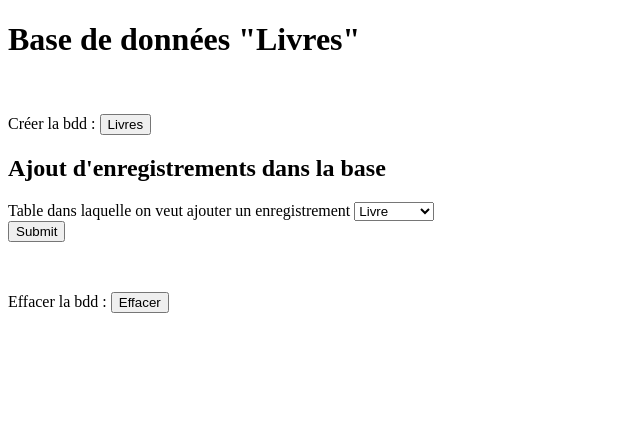
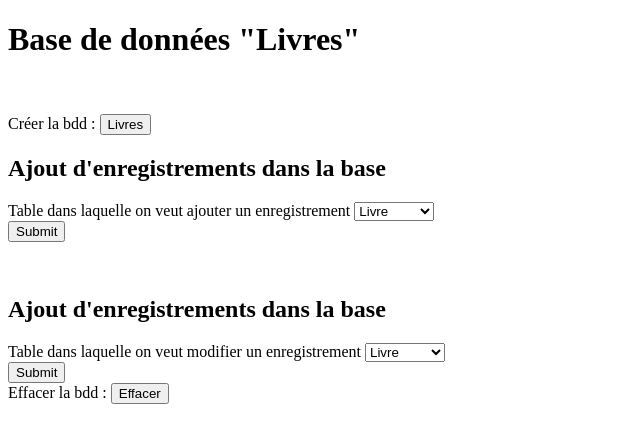
Before and after one commit to leo-hardy/projetBDD, a PHP site: page /Modifbdd.html in a window 1280 px wide. Shown: the top 443 px of the page, without its empty margins (0-640 px from the left). Run offline with PHP 8.4, Linux system fonts and the light colour scheme.

Commit message:
Début de l'implémentation de la modification d'enregistrement

```diff
--- a/Modifbdd.html
+++ b/Modifbdd.html
@@ -119,6 +119,20 @@ onClick="AfficheCatalogue(this.form)"/>
 
 <p>&nbsp;</p>
 
+<h2>Ajout d'enregistrements dans la base</h2>
+<form id="form4" name="form4" method="post" action="modif_entree.php">
+    <label>Table dans laquelle on veut modifier un enregistrement</label>
+    <select name="tableChoisie">
+        <option value="livre">Livre</option>
+        <option value="ecrit_par">Ecrit_par</option>
+        <option value="edite_par">Edité_par</option>
+        <option value="editeur">Editeur</option>
+        <option value="auteur">Auteur</option>
+    </select>
+    <br/>
+    <input type="submit">
+</form>
+
 <form id="form3" name="form3" method="post" action="">
 	Effacer la bdd :
 <input type="button" name="BoutonEff" id="BoutonEff" value="Effacer"
--- a/ajoute.php
+++ b/ajoute.php
@@ -26,7 +26,7 @@ for ($i = 0 ; $i < $arrayLongueurs[$_POST["tableChoisie"]] ; $i++){
     }
 }
 $conn->query($inser);
-echo "Insertion effectuée.<br>";
+echo "Insertion effectuée.<br><br>";
 $conn->close();
 ?>
 
@@ -35,7 +35,7 @@ $conn->close();
 </form>
 
 <form id="form2" name="form2" method="post" action="ajout_entree.php">
-    <label>Nouvelle insertion : choix de la table</label>
+    <label>Nouvelle insertion : choix de la <table></table></label>
     <select name="tableChoisie">
         <option value="livre">Livre</option>
         <option value="ecrit_par">Ecrit_par</option>
```
Also changed, not shown: modif_entree.php (added, +21 -0 lines).
